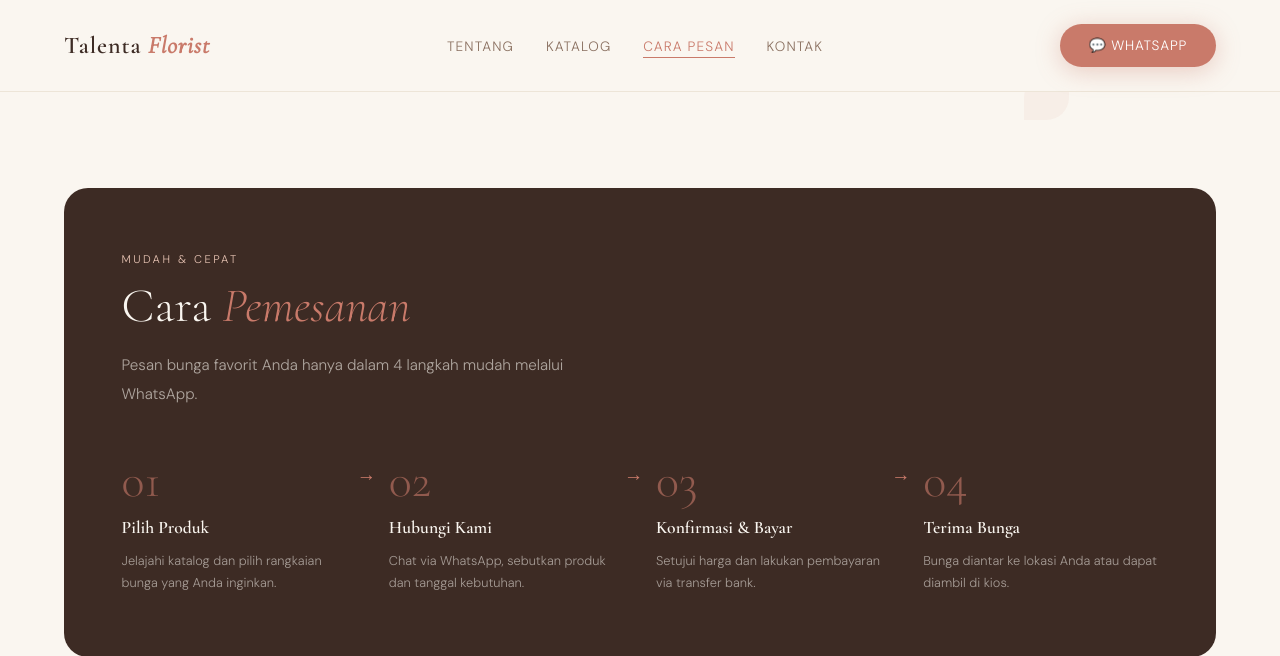
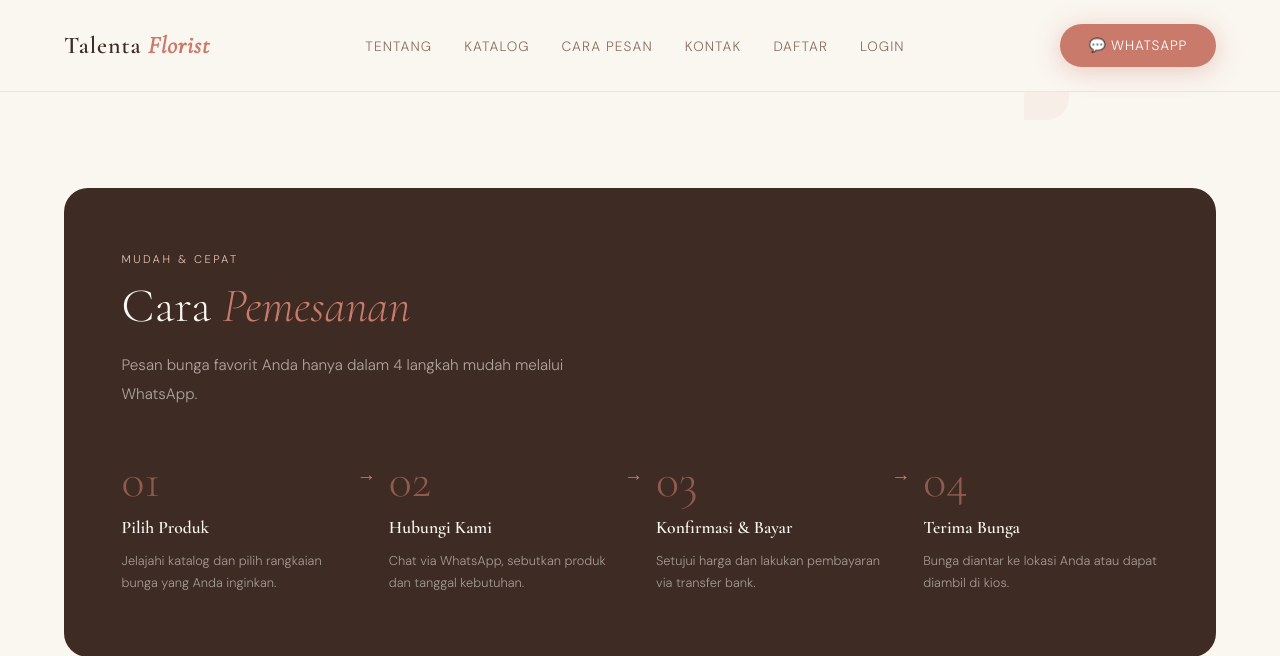
Before and after one commit to KristianAji/talenta-florist, a PHP site: page /talenta-florist/pesan.php in a window 1280 px wide. Shown: the top 656 px of the page. Run offline with PHP 8.4, Linux system fonts and the light colour scheme.

Commit message:
Update pesan.php

```diff
--- a/pesan.php
+++ b/pesan.php
@@ -86,8 +86,10 @@ $page_title = 'Cara Pesan';
     <ul class="nav-links">
       <li><a href="tentang.php">Tentang</a></li>
       <li><a href="katalog.php">Katalog</a></li>
-      <li><a href="pesan.php" class="active">Cara Pesan</a></li>
+      <li><a href="pesan.php">Cara Pesan</a></li>
       <li><a href="kontak.php">Kontak</a></li>
+      <li><a href="register.php">Daftar</a></li>
+      <li><a href="login.php">Login</a></li>
     </ul>
     <a class="btn btn-primary" href="https://wa.me/6285233608339" target="_blank">💬 WhatsApp</a>
   </nav>
```
